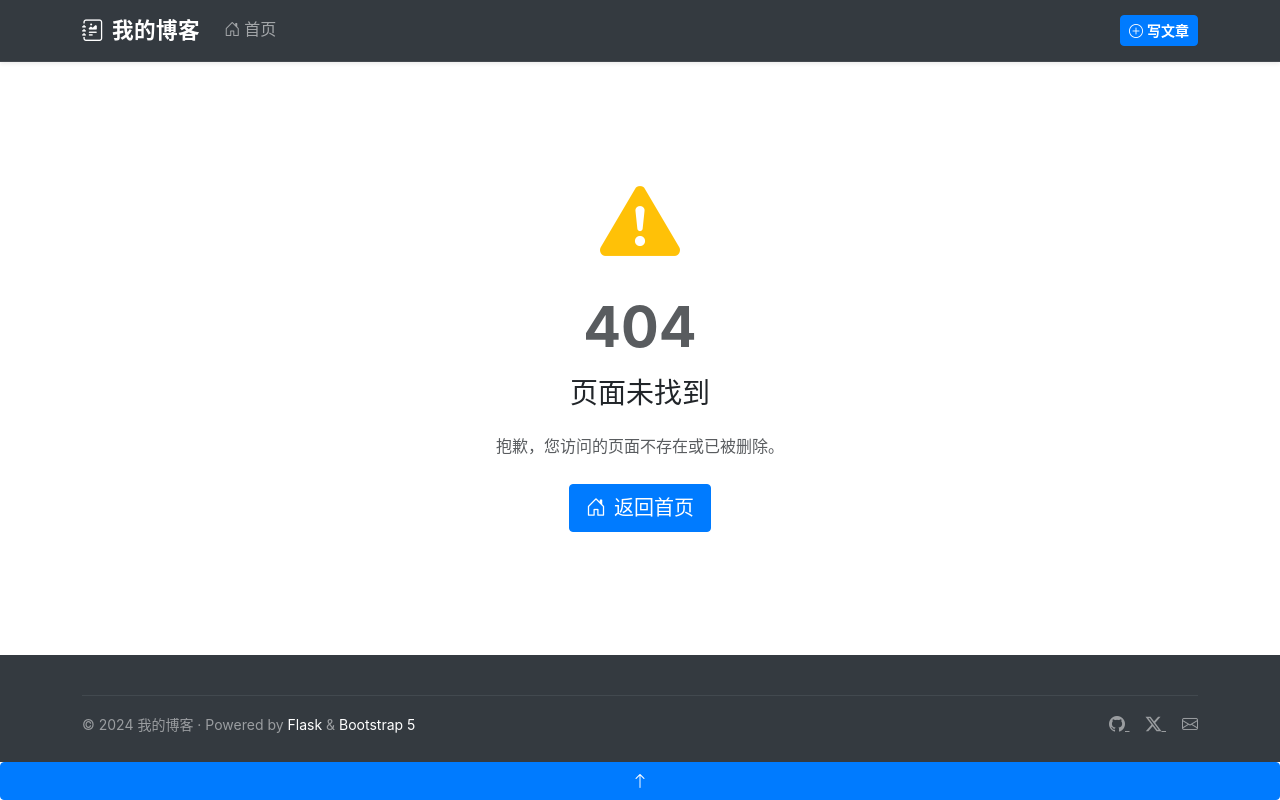
After one commit to Hustaryaaee/flask_blog, a Flask app: template templates/404.html in a window 1280 px wide. The commit adds this page. Run offline with Flask 3, Linux system fonts and the light colour scheme; the template is opened without the code that fills it, so the values that code supplies are empty.

Commit message:
fix: 修复Blueprint端点问题和模板引用
- 修复所有模板中的url_for端点 (index -> blog.index等)
- 修复路由中detail.html -> post.html模板引用
- 添加404错误页面模板
- 修复404错误处理传递error参数

```diff
--- a/routes/blog.py
+++ b/routes/blog.py
@@ -68,7 +68,7 @@ def detail(slug):
     文章详情页
     """
     post = Post.query.filter_by(slug=slug).first_or_404()
-    return render_template('detail.html', post=post)
+    return render_template('post.html', post=post)
 
 
 @blog_bp.route('/create', methods=['GET', 'POST'])
@@ -173,4 +173,4 @@ def delete(post_id):
 
 @blog_bp.app_errorhandler(404)
 def page_not_found(error):  # noqa: ARG001
-    return render_template('404.html'), 404
+    return render_template('404.html', error=error), 404
--- /dev/null
+++ b/templates/404.html
@@ -0,0 +1,36 @@
+{% extends "base.html" %}
+
+{% block title %}页面未找到{% endblock %}
+
+{% block description %}您访问的页面不存在{% endblock %}
+
+{% block content %}
+<div class="row">
+    <div class="col-lg-6 mx-auto text-center py-5 my-4">
+
+        {# 错误图标 #}
+        <div class="mb-4">
+            <i class="bi bi-exclamation-triangle-fill text-warning display-1"></i>
+        </div>
+
+        {# 错误标题 #}
+        <h1 class="display-4 fw-bold text-muted mb-3">404</h1>
+        <h2 class="h3 mb-4">页面未找到</h2>
+
+        {# 错误描述 #}
+        <p class="text-muted mb-4">
+            抱歉，您访问的页面不存在或已被删除。
+            <br>
+            {% if error and error.description %}
+                <small class="text-secondary">{{ error.description }}</small>
+            {% endif %}
+        </p>
+
+        {# 返回首页按钮 #}
+        <a href="{{ url_for('blog.index') }}" class="btn btn-primary btn-lg">
+            <i class="bi bi-house-door me-2"></i>返回首页
+        </a>
+
+    </div>
+</div>
+{% endblock %}
--- a/templates/base.html
+++ b/templates/base.html
@@ -27,7 +27,7 @@
     <!-- Navigation Bar -->
     <nav class="navbar navbar-expand-lg navbar-dark bg-primary sticky-top shadow-sm">
         <div class="container">
-            <a class="navbar-brand fw-bold" href="{{ url_for('index') }}">
+            <a class="navbar-brand fw-bold" href="{{ url_for('blog.index') }}">
                 <i class="bi bi-journal-richtext me-2"></i>我的博客
             </a>
             <button class="navbar-toggler"
@@ -43,13 +43,13 @@
                 <ul class="navbar-nav me-auto mb-2 mb-lg-0">
                     <li class="nav-item">
                         <a class="nav-link {% if request.endpoint == 'index' %}active{% endif %}"
-                           href="{{ url_for('index') }}">
+                           href="{{ url_for('blog.index') }}">
                             <i class="bi bi-house-door me-1"></i>首页
                         </a>
                     </li>
                 </ul>
                 <div class="d-flex">
-                    <a href="{{ url_for('create') }}" class="btn btn-light btn-sm fw-semibold">
+                    <a href="{{ url_for('blog.create') }}" class="btn btn-light btn-sm fw-semibold">
                         <i class="bi bi-plus-circle me-1"></i>写文章
                     </a>
                 </div>
--- a/templates/create.html
+++ b/templates/create.html
@@ -13,7 +13,7 @@
         <nav aria-label="breadcrumb" class="mb-3">
             <ol class="breadcrumb mb-0">
                 <li class="breadcrumb-item">
-                    <a href="{{ url_for('index') }}" class="text-decoration-none">
+                    <a href="{{ url_for('blog.index') }}" class="text-decoration-none">
                         <i class="bi bi-house-door me-1"></i>首页
                     </a>
                 </li>
@@ -29,7 +29,7 @@
         </header>
 
         <form method="POST"
-              action="{{ url_for('create') }}"
+              action="{{ url_for('blog.create') }}"
               class="post-form needs-validation"
               novalidate
               id="postCreateForm">
@@ -114,7 +114,7 @@
             </div>
 
             <div class="d-flex flex-wrap justify-content-between align-items-center gap-2 pt-3 border-top">
-                <a href="{{ url_for('index') }}" class="btn btn-outline-secondary">
+                <a href="{{ url_for('blog.index') }}" class="btn btn-outline-secondary">
                     <i class="bi bi-x-lg me-1"></i>取消
                 </a>
                 <div class="btn-group" role="group">
--- a/templates/index.html
+++ b/templates/index.html
@@ -43,7 +43,7 @@
                 </div>
                 <h3 class="h4 text-muted mb-3">还没有任何文章</h3>
                 <p class="text-muted mb-4">开启你的第一篇博客之旅吧</p>
-                <a href="{{ url_for('create') }}" class="btn btn-primary btn-lg">
+                <a href="{{ url_for('blog.create') }}" class="btn btn-primary btn-lg">
                     <i class="bi bi-plus-circle me-2"></i>写第一篇文章
                 </a>
             </div>
```
Also changed, not shown: templates/edit.html (+4 -4 lines), templates/macros.html (+5 -5 lines), templates/post.html (+4 -4 lines).
